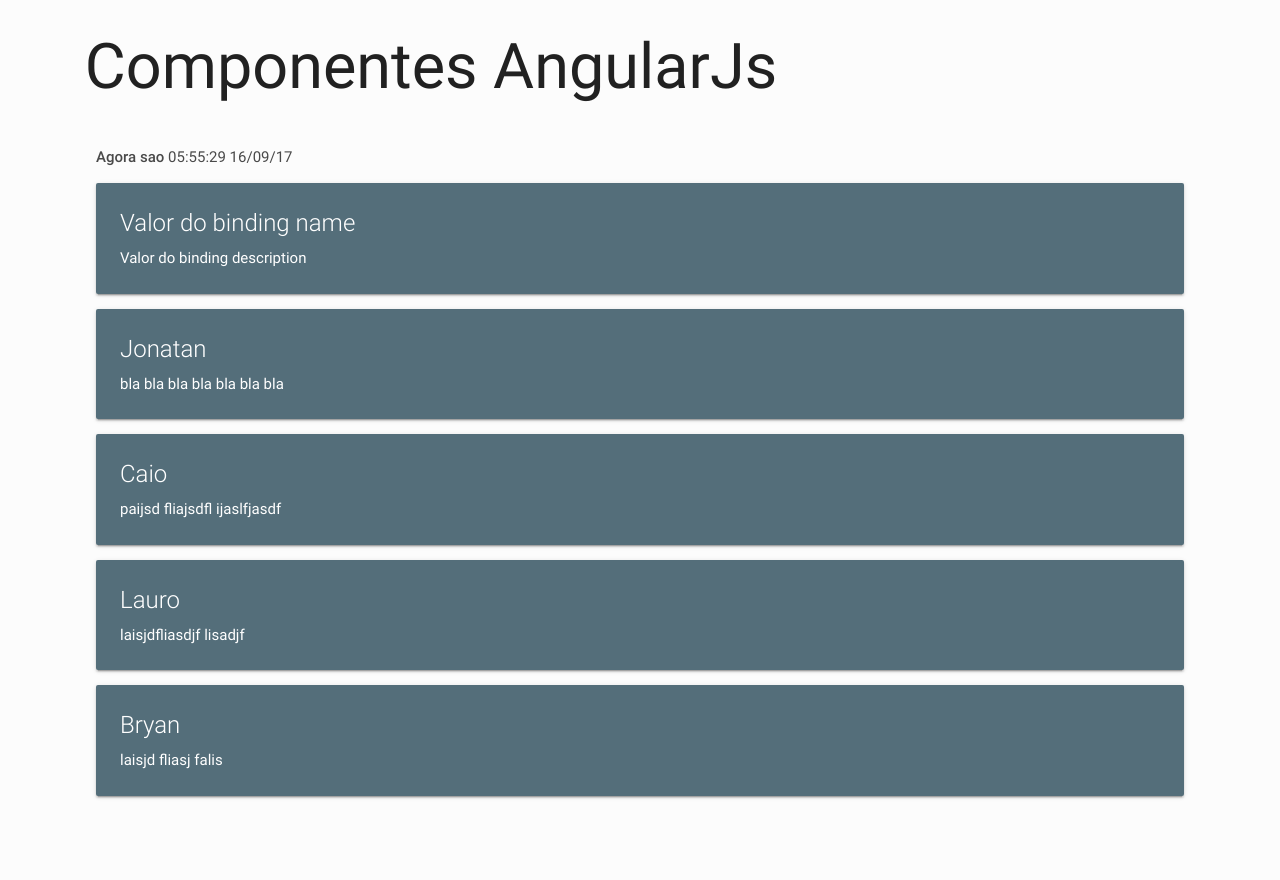
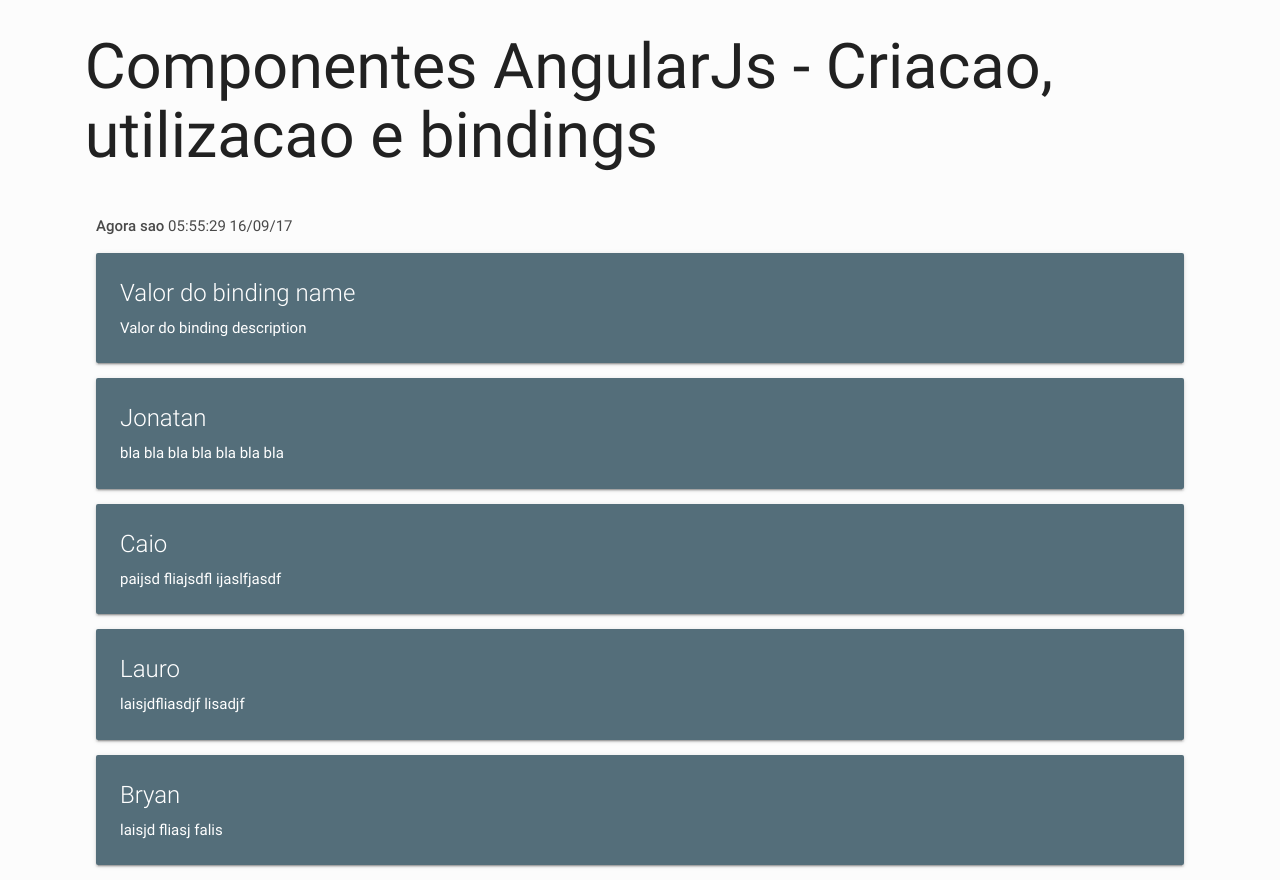
Before and after one commit to LevelUpAcademy/AngularComponents, a plain HTML site: page index.html in a window 1280 px wide. Before the commit the page ends 811 px from the top, so only its background shows below. Drawn offline with Linux system fonts and the light colour scheme.

Commit message:
Home corrigida

```diff
--- a/index.html
+++ b/index.html
@@ -14,7 +14,7 @@
 <body>
 <div class="container">
   <div class="row">
-    <h1>Componentes AngularJs</h1>
+    <h1>Componentes AngularJs - Criacao, utilizacao e bindings</h1>
   </div>
   <clock-component></clock-component>
 
```
